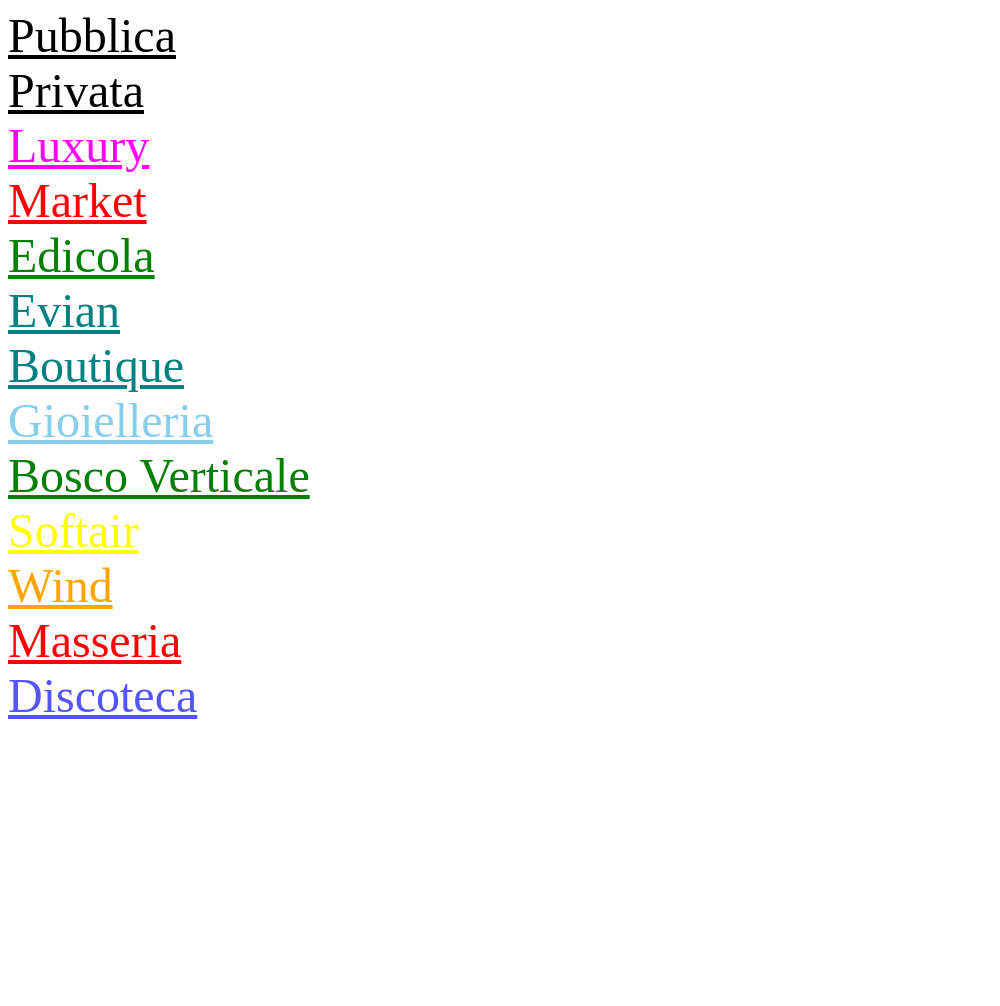
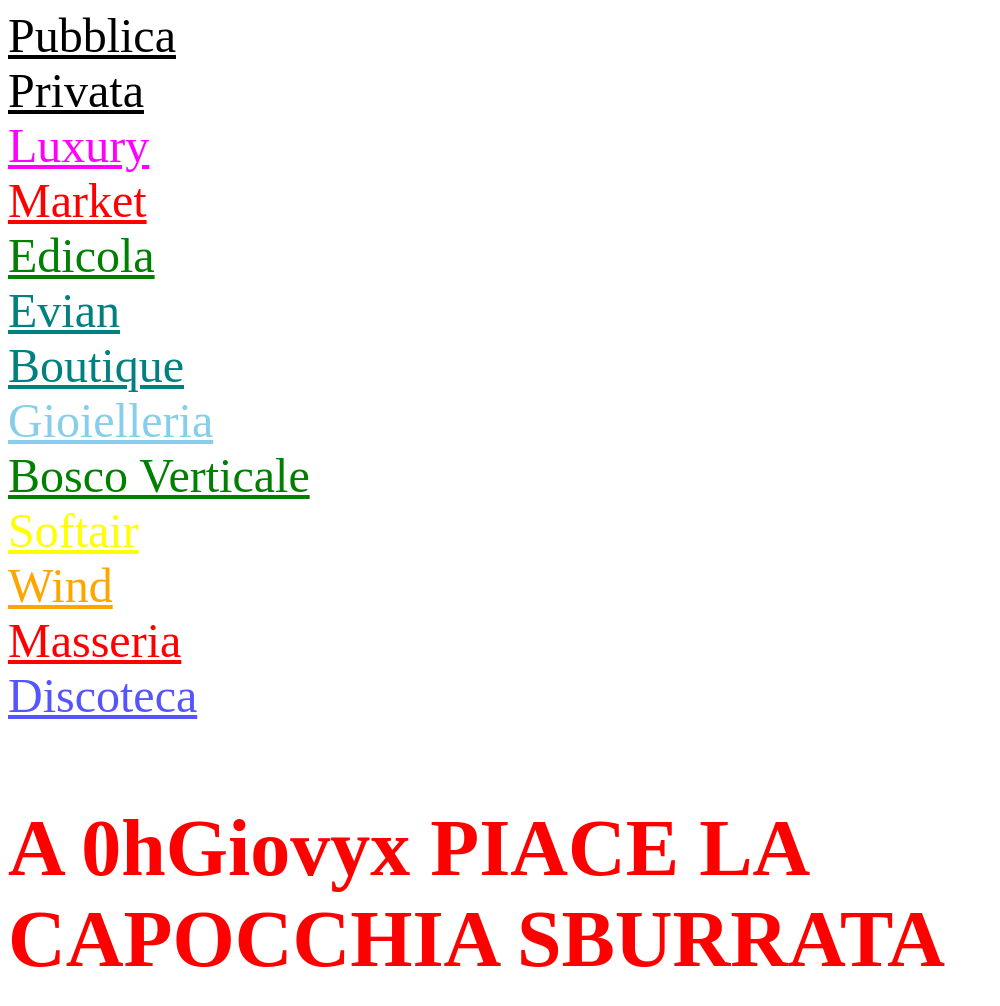
Before and after one commit to calcolatricemagazzino/calcolatricemagazzino, a plain HTML site: page index.html in a window 1280 px wide. Shown: the whole page, without its empty margins (0-1000 px from the left). Before the commit the page ends 800 px from the top, so only its background shows below. Drawn offline with Linux system fonts and the light colour scheme.

Commit message:
Update index.html

```diff
--- a/index.html
+++ b/index.html
@@ -45,5 +45,6 @@
       >Discoteca</a
     >
     <br />
+    <p style="font-size: 500%; color:red; font-weight: bolder">A 0hGiovyx PIACE LA CAPOCCHIA SBURRATA</p>
   </body>
 </html>
```
